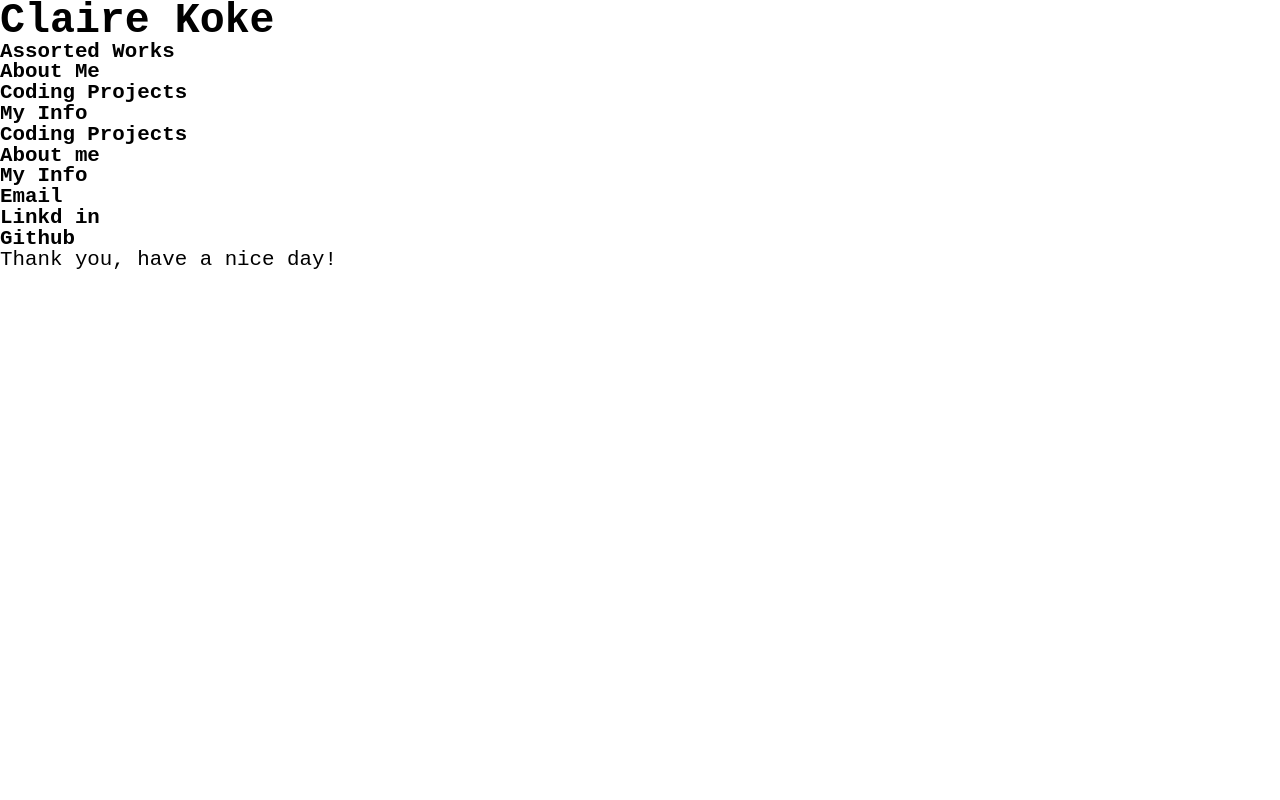
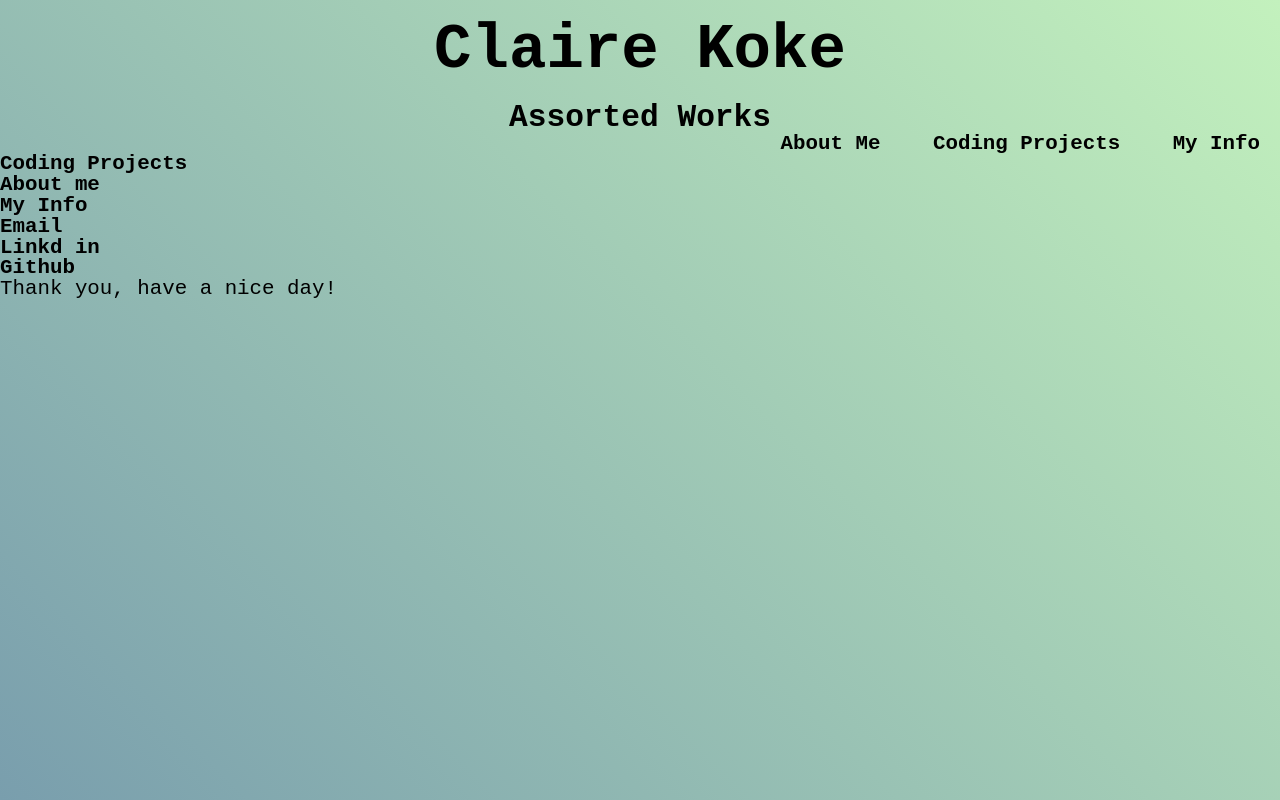
Before and after one commit to ClaireAustine/My-Portfolio, a plain HTML site: page index.html in a window 1280 px wide. Drawn offline with Linux system fonts and the light colour scheme.

Commit message:
adding to css

```diff
--- a/stylesheet.css
+++ b/stylesheet.css
@@ -11,11 +11,25 @@ color: var(--bluegrey);
 body {
     font-size: 130%;
     font-family: OCR A, 'Courier New', Courier, monospace;
+    background-image: linear-gradient( 45deg,
+    var(--bluegrey) 0%, var(--light) 100%);
 }
 
-header {
+header h1{
+    font-size: 300%;
+    font-weight: bold;
+    padding: 20px;
+    text-align: center;
+}
+header .page-title-caption {
+    font-size: 150%;
+    text-align: center;
+}
+header nav {
+    text-align: right;
+}
 
+header nav ul li {
+    display: inline;
+    padding: 20px;
 }
-h1{
-
-}
```
